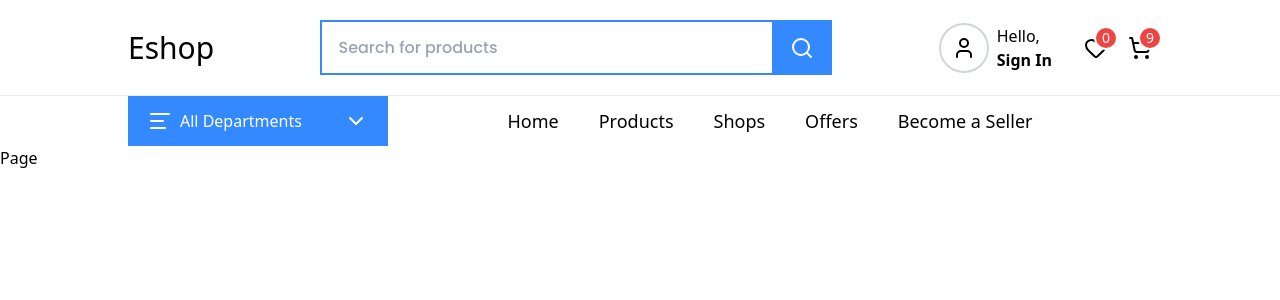
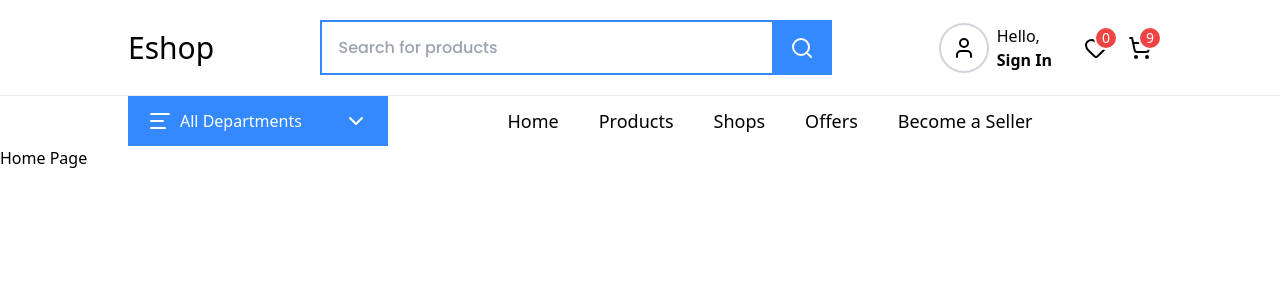
Before and after one commit to shayandutta/eshop, a Next.js app in the folder apps/user-ui/: page / in a window 1280 px wide. Shown: the top 300 px of the page. Built offline with nearby package versions, Linux system fonts and the light colour scheme.

Commit message:
feat: yet to be finished pages

```diff
--- /dev/null
+++ b/apps/user-ui/src/app/(routes)/cart/page.tsx
@@ -0,0 +1,11 @@
+import React from 'react'
+
+const Page = () => {
+  return (
+    <div>
+      cart page
+    </div>
+  )
+}
+
+export default Page
--- /dev/null
+++ b/apps/user-ui/src/app/(routes)/wishlist/page.tsx
@@ -0,0 +1,11 @@
+import React from 'react'
+
+const Page = () => {
+  return (
+    <div>
+      wishlist page
+    </div>
+  )
+}
+
+export default Page
--- a/apps/user-ui/src/app/page.tsx
+++ b/apps/user-ui/src/app/page.tsx
@@ -2,8 +2,8 @@ import React from 'react'
 
 const page = () => {
   return (
-    <div>
-      Page
+    <div className=''>
+      Home Page
     </div>
   )
 }
```
